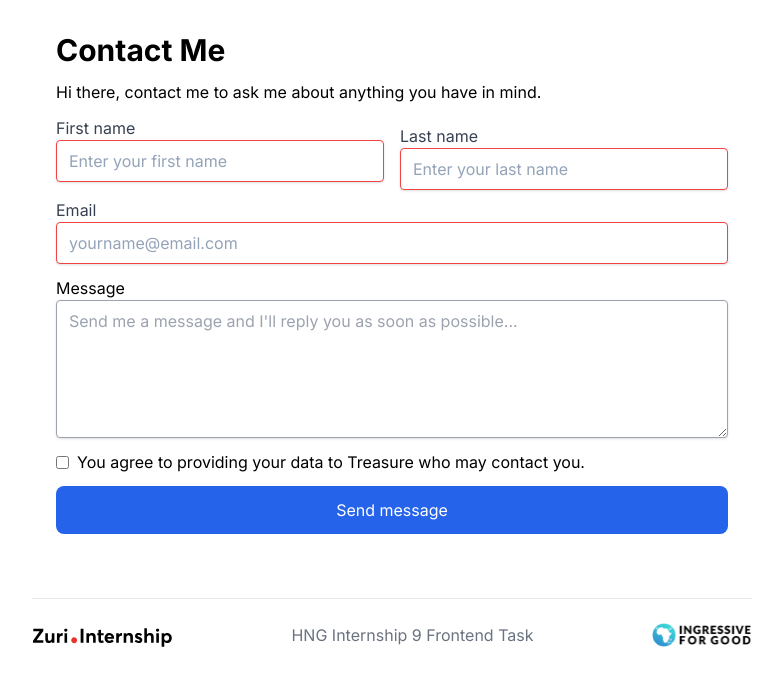
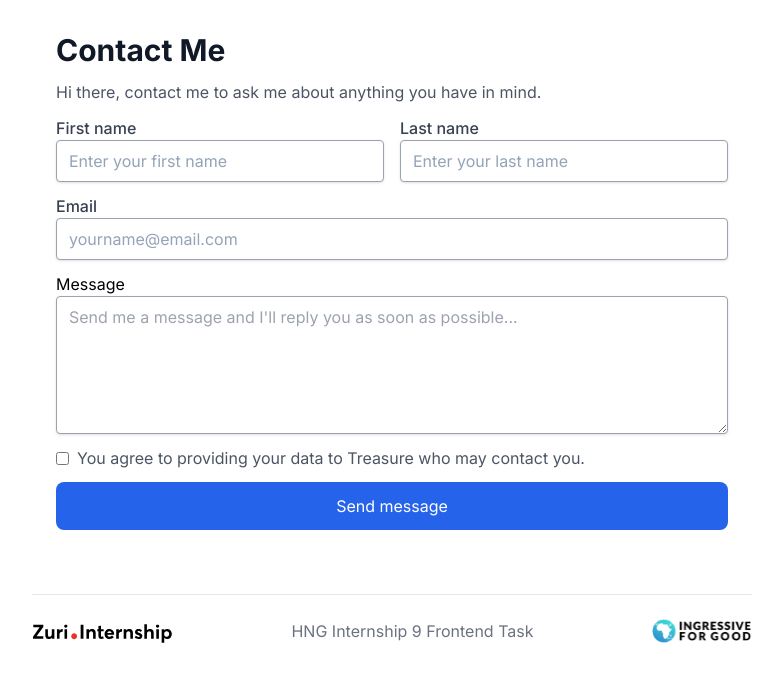
Before and after one commit to CyberGeni/linktree-v2-hng9, a React (Vite) app: page /contact in a window 1280 px wide. Shown: the top 686 px of the page, without its empty margins (248-1031 px from the left). Built offline with nearby package versions, Linux system fonts and the light colour scheme.

Commit message:
fix:input field showing red border without input

```diff
--- a/src/components/FormInput.jsx
+++ b/src/components/FormInput.jsx
@@ -11,7 +11,7 @@ function FormInput(props) {
   return (
     <>
       <div className="w-full ">
-        <label className="text-gray-700">{label}</label>
+        <label className="text-gray-700 my-2 font-medium">{label}</label>
         <input
             {...inputProps}
             onChange={onChange}
@@ -20,11 +20,10 @@ function FormInput(props) {
             focused={focused.toString()}
             className="flex border border-gray-400 rounded shadow px-3 py-2 w-full placeholder-slate-400 peer
             default:border-slate-400 focus:outline-none focus:border-sky-500
-            invalid:border-red-500 invalid:text-pink-600
-            focus:invalid:border-red-500
+
             focus:ring-1 focus:ring-blue-200"
         />
-        <span className="text-red-500 invisible peer-invalid:visible">{errorMessage}</span>
+        <span className="text-sm text-red-500 invisible peer-invalid:visible">{errorMessage}</span>
       </div>
     </>
   );
--- a/src/pages/Contact.jsx
+++ b/src/pages/Contact.jsx
@@ -34,7 +34,7 @@ function Contact() {
             errorMessage:
               "Please enter your last name.",
             label: "Last name",
-            pattern: "^[A-Za-z0-9]{3,16}$",
+            pattern: "^[A-Za-z0-9]{1, 50}$",
             required: true,
           },
         {
@@ -43,10 +43,10 @@ function Contact() {
           name: "email",
           type: "email",
           placeholder: "yourname@email.com",
-          errorMessage: "This email is not valid.",
+          errorMessage: "Please enter a valid email.",
           label: "Email",
           required: true,
-        },
+        }
       ];
 
       const handleSubmit = (e) => {
@@ -61,21 +61,16 @@ function Contact() {
         <>
             <div className="px-6 max-w-2xl sm:max-w-3xl mx-auto font-['Inter']">
                 <main className='max-w-2xl space-y-3 my-2 mb-16 mx-auto'>
-                    <h1 className="mx-auto font-bold text-2xl md:text-3xl mt-8">Contact Me</h1>
-                    <p className=''>Hi there, contact me to ask me about anything you have in mind.</p>
+                    <h1 className="mx-auto font-bold text-2xl md:text-3xl text-gray-900 mt-8">Contact Me</h1>
+                    <p className='text-gray-600'>Hi there, contact me to ask me about anything you have in mind.</p>
                     <form onSubmit={handleSubmit} className="max-w-2xl space-y-3 my-2 mb-16">
-                        {/* <div className='space-y-3 sm:flex sm:space-y-0 sm:w-full sm:space-x-4'>
-                            <FormInput placeholder="Enter your first name" setUsername={setUsername} />
-                            <FormInput placeholder="Enter your last name" />
-                        </div> */}
-                        <div className="md:grid md:grid-cols-2 md:gap-x-4 space-y-2">
+                        <div className="md:grid md:grid-cols-2 md:gap-x-4 md:gap-y-3 space-y-2 md:space-y-0">
                             {inputs.map((input) => (
                             <FormInput
                                 key={input.id}
                                 {...input}
                                 value={values[input.name]}
                                 onChange={onChange}
-
                             />
                             ))}
                         </div>
@@ -89,16 +84,16 @@ function Contact() {
                                 cols="10"
                                 rows="5"
                                 placeholder="Send me a message and I'll reply you as soon as possible..."
-                                className="flex border border-gray-400 rounded shadow px-3 py-2 w-full"
+                                className="default:border-slate-500 flex border border-gray-400 rounded shadow px-3 py-2 w-full focus:outline-none focus:border-sky-500"
                             >
                             </textarea>
                         </div>
                         {/* checkbbox */}
-                        <div className="flex items-center space-x-2">
+                        <div className="text-gray-600 flex items-center space-x-2">
                             <input type="checkbox" className='focus:ring h-fit rounded' />
                             <label htmlFor="">You agree to providing your data to {name} who may contact you.</label>
                         </div>
-                        <button id='btn__submit' type='submit' className='bg-blue-600 hover:bg-blue-700 focus:ring-2 disabled:bg-blue-200 transition-all text-white w-full rounded-lg py-3'>Send message</button>
+                        <button id='btn__submit' type='submit' className='my-12 bg-blue-600 hover:bg-blue-700 focus:ring-2 disabled:bg-blue-200 transition-all text-white w-full rounded-lg py-3'>Send message</button>
                     </form>
                 </main>
                 <Footer />
```
Also changed, not shown: src/components/forminput.css (line endings or trailing spaces).
